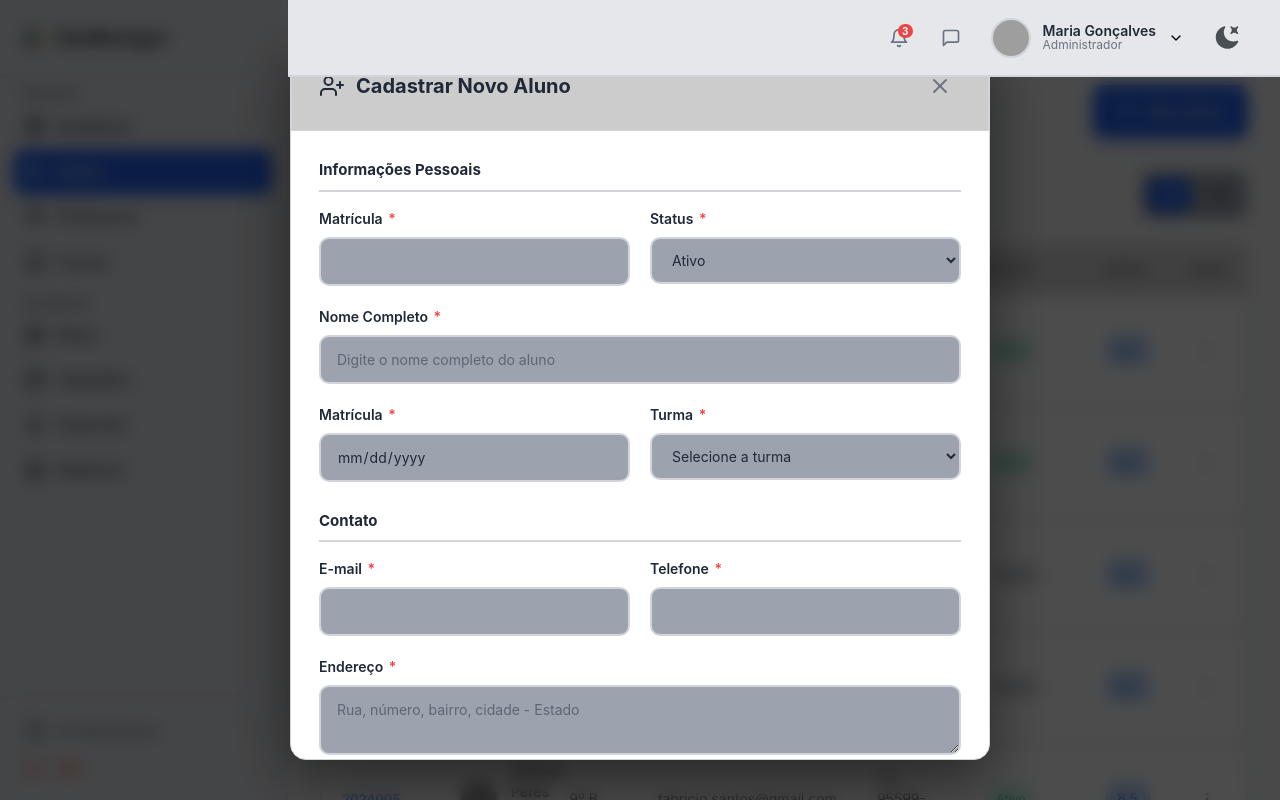
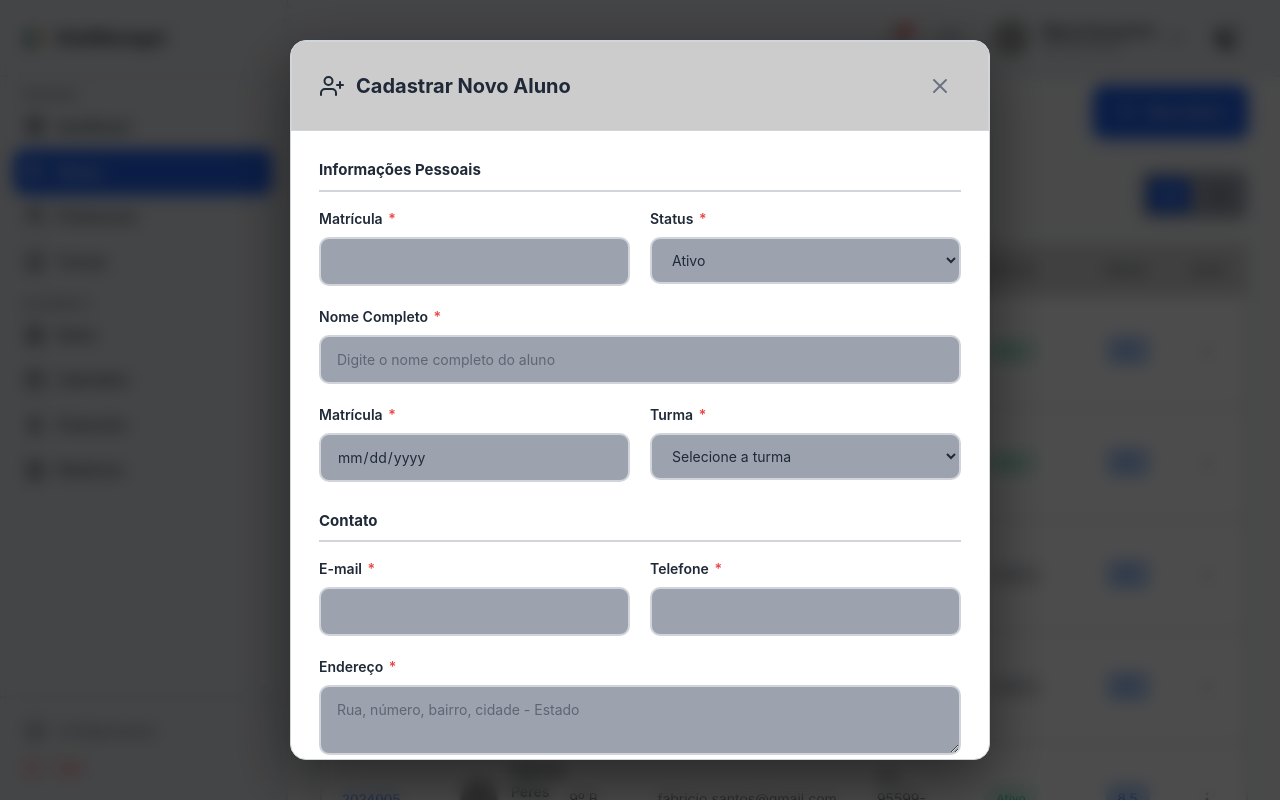
Before and after one commit to DevPeress/EduConnect-Web, a React (Vite) app: page /admin/alunos in a window 1280 px wide. Shown: the top 800 px of the page. Built offline with nearby package versions, Linux system fonts and the light colour scheme; grey boxes are pictures that could not be loaded.

Commit message:
Ajustando o z-index

```diff
--- a/src/components/Header/index.tsx
+++ b/src/components/Header/index.tsx
@@ -7,7 +7,7 @@ const Header = () => {
   const dark = tema.dark;
 
   return (
-    <header className="bg-(--bg-sidebar) border-b-2 border-(--border-color) px-9.5 h-19.25 flex justify-between items-center sticky top-0 z-100">
+    <header className="bg-(--bg-sidebar) border-b-2 border-(--border-color) px-9.5 h-19.25 flex justify-between items-center sticky top-0 z-10">
       <div></div>
       <div className="flex items-center gap-4">
         <button className="relative bg-transparent border-none text-(--text-secondary) cursor-pointer p-2 rounded-[10px] hover:bg-(--bg-hover) hover:text-(--text-primary)">
```
